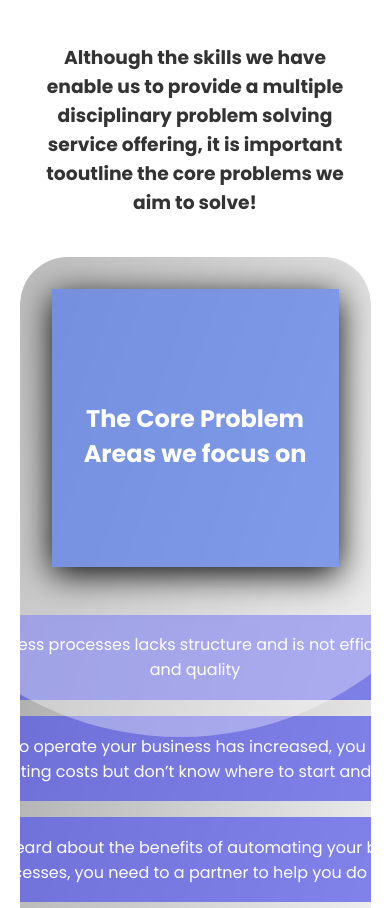
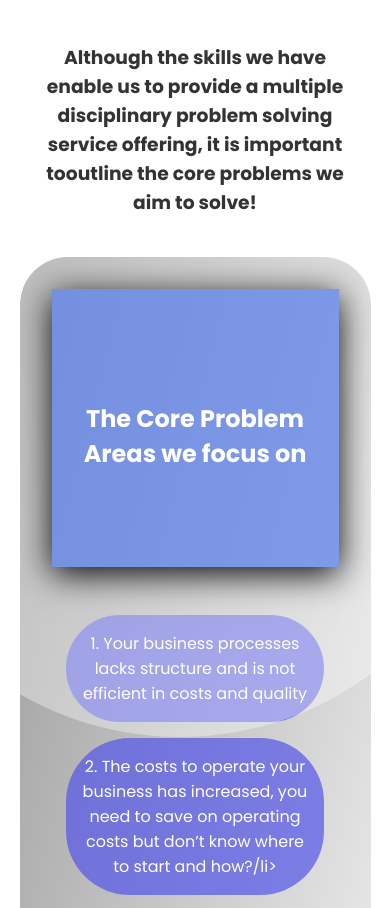
Before and after one commit to JabuKekana/techiserve, a plain HTML site: page index.html in a window 390 px wide. Shown: the part 1984-2892 px from the top of the page. Drawn offline with Linux system fonts and the light colour scheme.

Commit message:
Update style.css

```diff
--- a/style.css
+++ b/style.css
@@ -441,6 +441,20 @@ nav a:hover {
     padding: 2rem;
   }
 }
+
+@media (max-width: 768px) {
+  .problem-section-list {
+    width: 90vw;
+    padding: 2rem;
+  }
+
+  .problem-section-list li {
+    width: 90%;
+    padding: 1rem; /* Adjust this value as needed */
+  }
+}
+
+
 
 
 /* TARGETING A PROBLEM SECTION ENDS */
```
